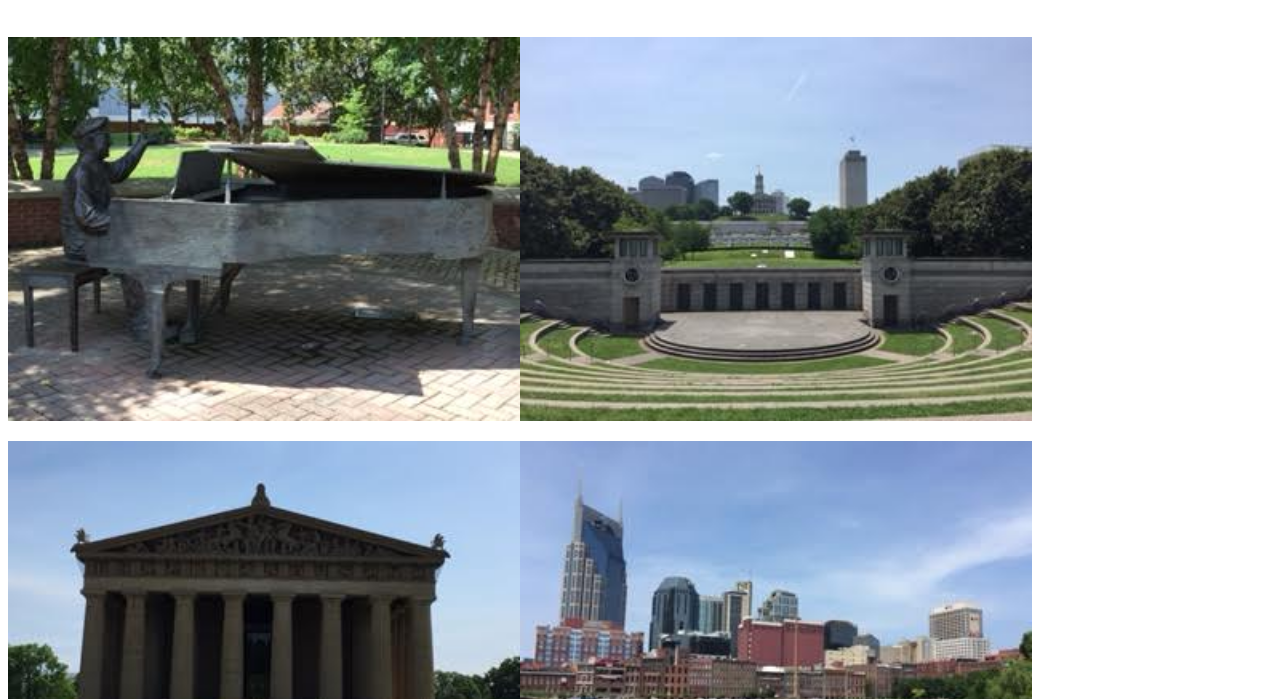
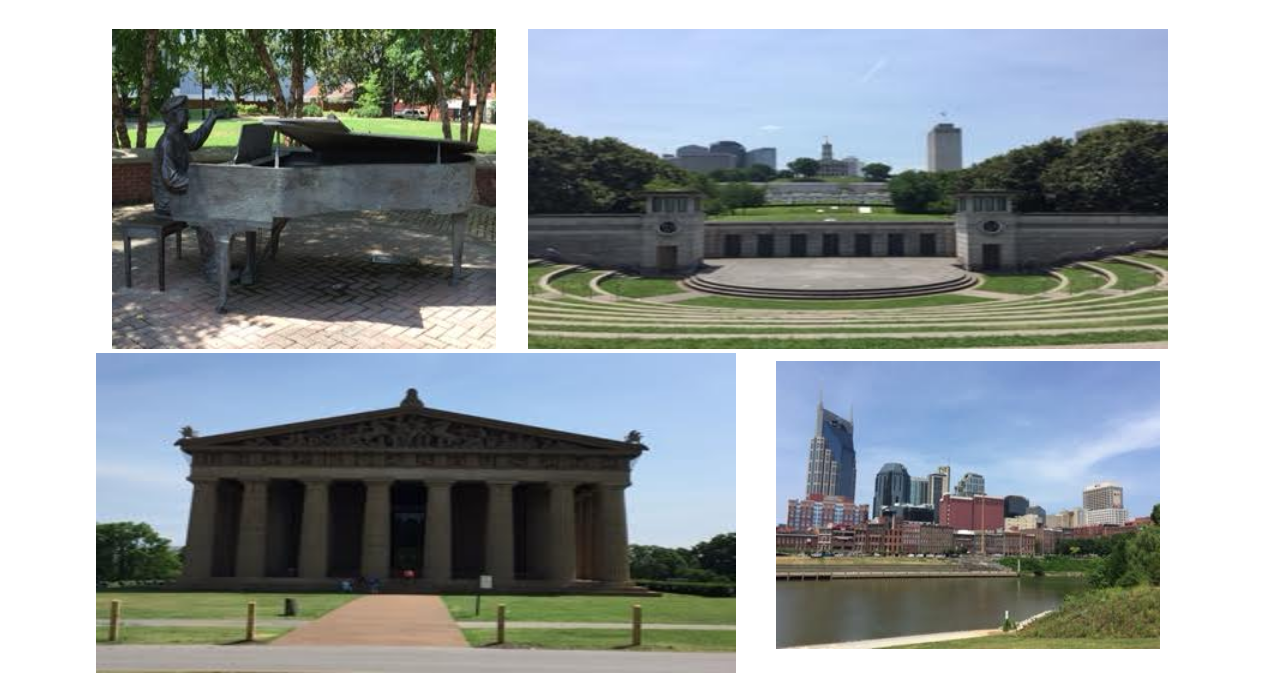
Before and after one commit to jminbiole/my-site, a website: page public/_my-city.html in a window 1280 px wide. Shown: the part 501-1200 px from the top of the page. Drawn offline with nearby package versions, Linux system fonts and the light colour scheme; files that its build step writes are made by us from their sources.

Commit message:
still working on it

```diff
--- a/styles/app.scss
+++ b/styles/app.scss
@@ -77,7 +77,7 @@
   display: flex;
   width: 100%;
   font-size: 1.4rem;
-  margin: .5rem 0;
+  margin: 0.5rem 0;
 }
 
 .left-text {
@@ -95,7 +95,7 @@
   display: flex;
   width: 100%;
   font-size: 1.4rem;
-  margin: .5rem 0;
+  margin: 0.5rem 0;
 }
 
 .right-text {
@@ -132,21 +132,17 @@
   justify-content: space-around;
 }
 
-
-
-
-
 .block-top {
   display: flex;
   justify-content: center;
-  position: relative;
-  width: 80%;
+  // position: relative;
+  width: 100%;
 }
 
 .left-pic {
-  width: 50%;
+  width: 30%;
   display: flex;
-  justify-content: center;
+  margin: 0 1rem;
   position: relative;
 
   &:hover {
@@ -161,8 +157,9 @@
 }
 
 .left-pic_item {
-  margin: .5rem;
-  width: inherit;
+  width: 100%;
+  object-fit: fill;
+  height: 20rem;
 }
 
 .hovered-image_top-left {
@@ -179,13 +176,16 @@
 }
 
 .right-pic {
+  width: 50%;
+  display: flex;
+  margin: 0 1rem;
   position: relative;
-  width: 50%;
 }
 
 .right-pic_item {
-  margin: .5rem;
   width: 100%;
+  height: 20rem;
+  object-fit: fill;
 }
 
 .hovered-image_top-right {
@@ -206,20 +206,18 @@
   left: 20%;
 }
 
-
-
 .block-btm {
   display: flex;
   flex-direction: row;
   justify-content: center;
   margin-bottom: 3rem;
-  width: 80%;
+  width: 100%;
 }
 
 .left-pic_btm {
-  width: 50%;
+  width: 30%;
   display: flex;
-  justify-content: center;
+  margin: 0 2rem;
   position: relative;
 
   &:hover {
@@ -234,7 +232,7 @@
 }
 
 .left-pic_item-btm {
-  margin: .5rem;
+  margin: 0.5rem;
   width: inherit;
 }
 
@@ -257,8 +255,9 @@
 }
 
 .right-pic_item-btm {
-  margin: .5rem;
   width: 100%;
+  height: 20rem;
+  object-fit: fill;
 }
 
 .hovered-image_btm-right {
```
Also changed, not shown: public/_my-city.html (+1 -0 lines), public/index.html (+9 -5 lines). Lines whose indentation alone changed are shown as unchanged.
